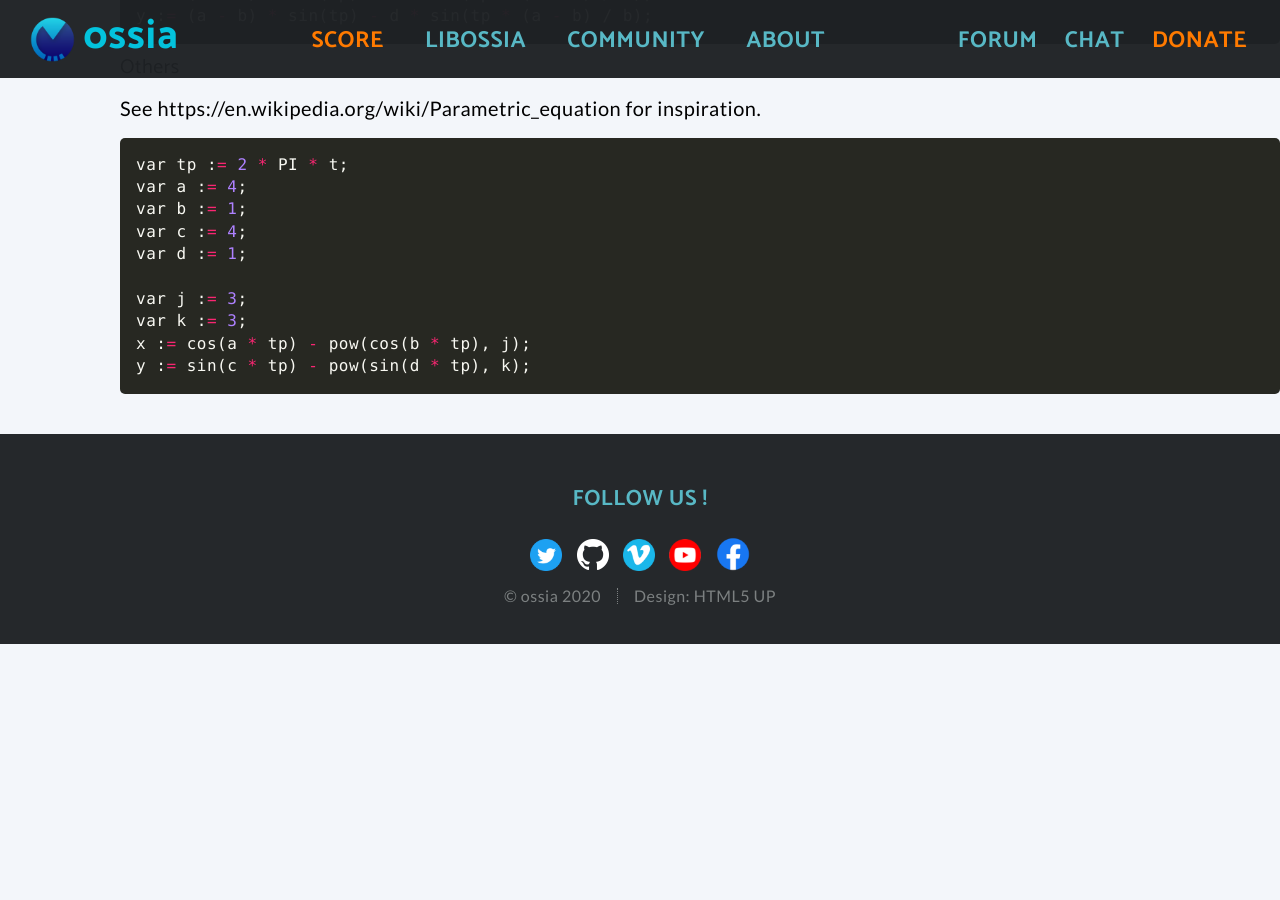
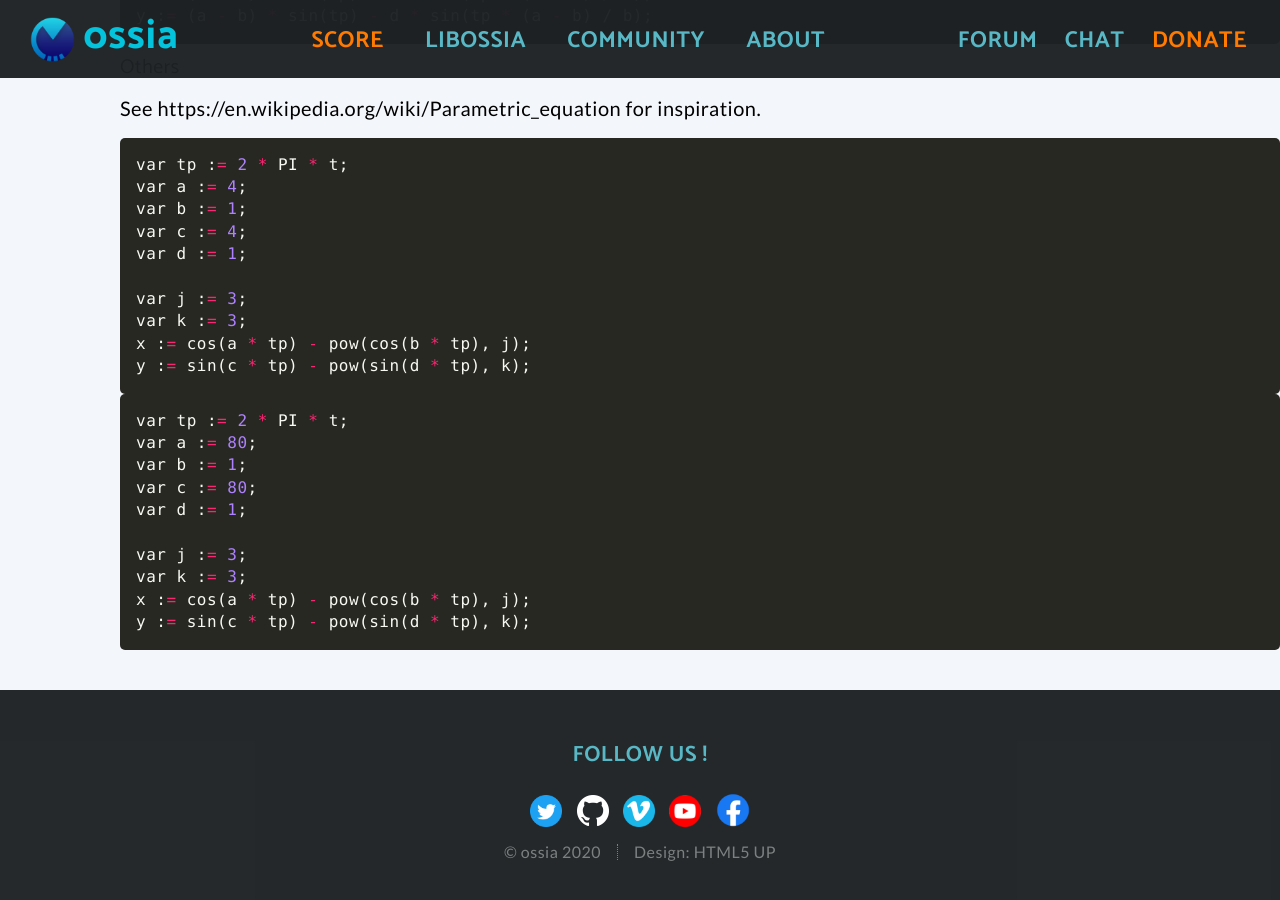
Before and after one commit to thibaudk/ossia.github.io, a Jekyll site: the page built from _score_features/automation-feature.md, in a window 1280 px wide and 900 px high, scrolled down 2308 px. Built offline with Jekyll 4.4.1, drawn with Linux system fonts in a browser that asks for light colours; before the commit the page ends 2952 px from its top, so only the background shows below that.

Commit message:
add another spline example

```diff
--- a/_score_features/automation-feature.md
+++ b/_score_features/automation-feature.md
@@ -121,3 +121,16 @@
 x := cos(a * tp) - pow(cos(b * tp), j);
 y := sin(c * tp) - pow(sin(d * tp), k);
 {% endhighlight %}
+
+{% highlight matlab %}
+var tp := 2 * PI * t;
+var a := 80;
+var b := 1;
+var c := 80;
+var d := 1;
+
+var j := 3;
+var k := 3;
+x := cos(a * tp) - pow(cos(b * tp), j);
+y := sin(c * tp) - pow(sin(d * tp), k);
+{% endhighlight %}
```
